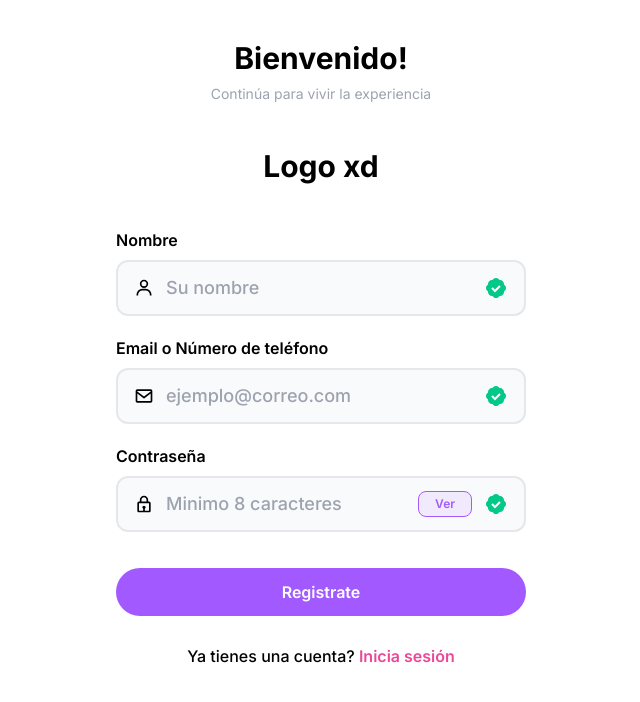
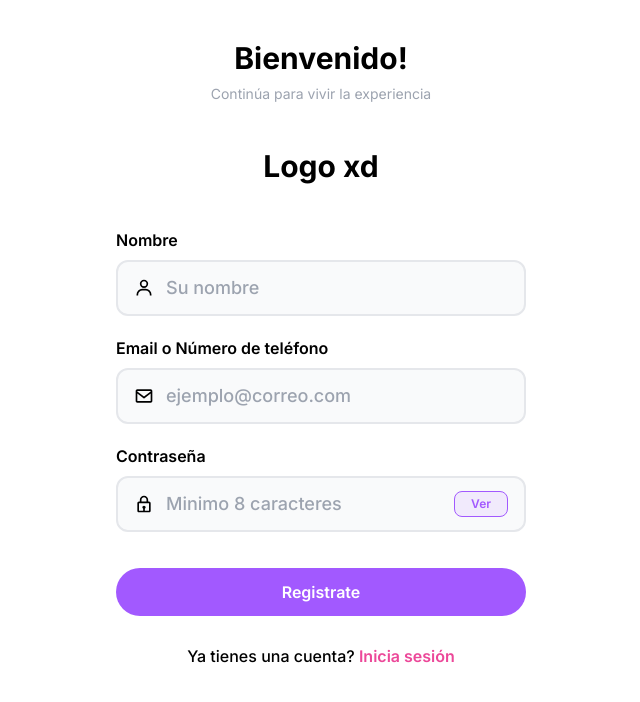
Before and after one commit to baezdev/invitarte, a Next.js app: page /register in a window 1280 px wide. Shown: the top 702 px of the page, without its empty margins (319-959 px from the left). Built offline with nearby package versions, Linux system fonts and the light colour scheme.

Commit message:
fix style errors

```diff
--- a/src/components/form/Input.tsx
+++ b/src/components/form/Input.tsx
@@ -2,7 +2,8 @@
 
 import { useState } from "react"
 import Image from "next/image"
-import { ErrorMessage, Field } from "formik"
+import { ErrorMessage, Field, useField } from "formik"
+import { twMerge } from "tailwind-merge";
 
 interface InputProps {
   name: string;
@@ -15,8 +16,10 @@ interface InputProps {
 
 export const Input = ({ ...props }: InputProps) => {
   const [showPassword, setShowPassword] = useState(false)
+  const [_, meta] = useField(props)
 
-  const { name, label, type, holder, icon, done } = props
+
+  const { name, label, type, holder, icon } = props
 
   const switchShowPassword = () => {
     setShowPassword(!showPassword)
@@ -27,7 +30,7 @@ export const Input = ({ ...props }: InputProps) => {
       <label htmlFor={name} className="block mb-2 font-semibold">
         {label}
       </label>
-      <div className="flex justify-between gap-x-3 py-4 md:py-3 px-4 border-2 border-gray-200 focus-within:border-primary bg-gray-50 rounded-xl items-center [&>svg]:focus-within:fill-primary focus-within:bg-white transition-all duration-200 w-full">
+      <div className={twMerge(`flex justify-between gap-x-3 py-4 md:py-3 px-4 border-2 bg-gray-50 rounded-xl items-center focus-within:bg-white transition-all duration-200 w-full focus-within:border-primary [&>svg]:focus-within:fill-primary`, `${meta.error && meta.touched ? 'border-red-500 [&>svg]:fill-red-500' : 'border-gray-200'}`) }>
         {icon}
         <Field
           {...props}
@@ -48,15 +51,17 @@ export const Input = ({ ...props }: InputProps) => {
               Ver
             </button>
           )}
-          {done && <Image src="/icons/check.svg" alt="done" width={24} height={24} />}
+          {!meta.error && meta.touched &&
+            <Image src="/icons/check.svg" alt="done" width={24} height={24} />
+          }
         </div>
       </div>
       <ErrorMessage name={name}>
-        {(msg: string) => (
+        {(error: string) => (
           <span
             className='block mt-1 font-semibold text-red-500'
           >
-            {msg}
+            {error}
           </span>
         )}
       </ErrorMessage>
```
